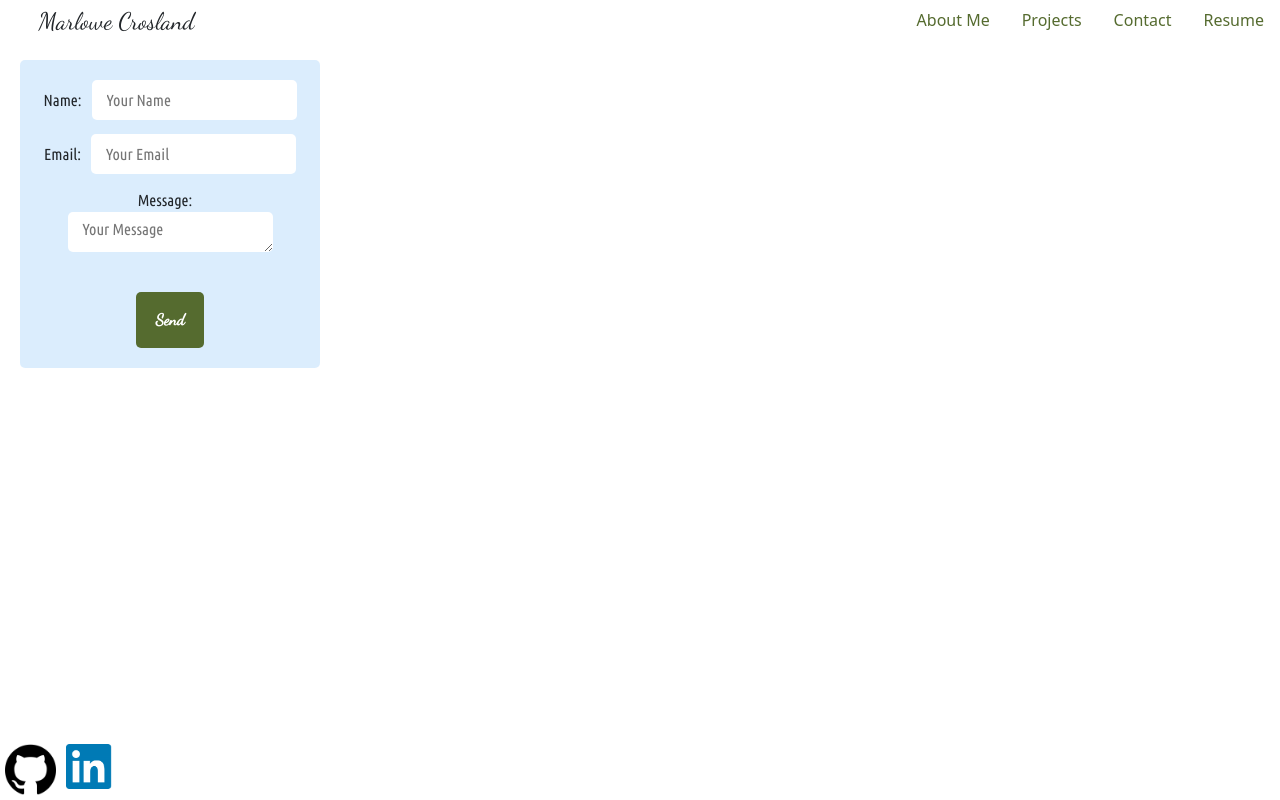
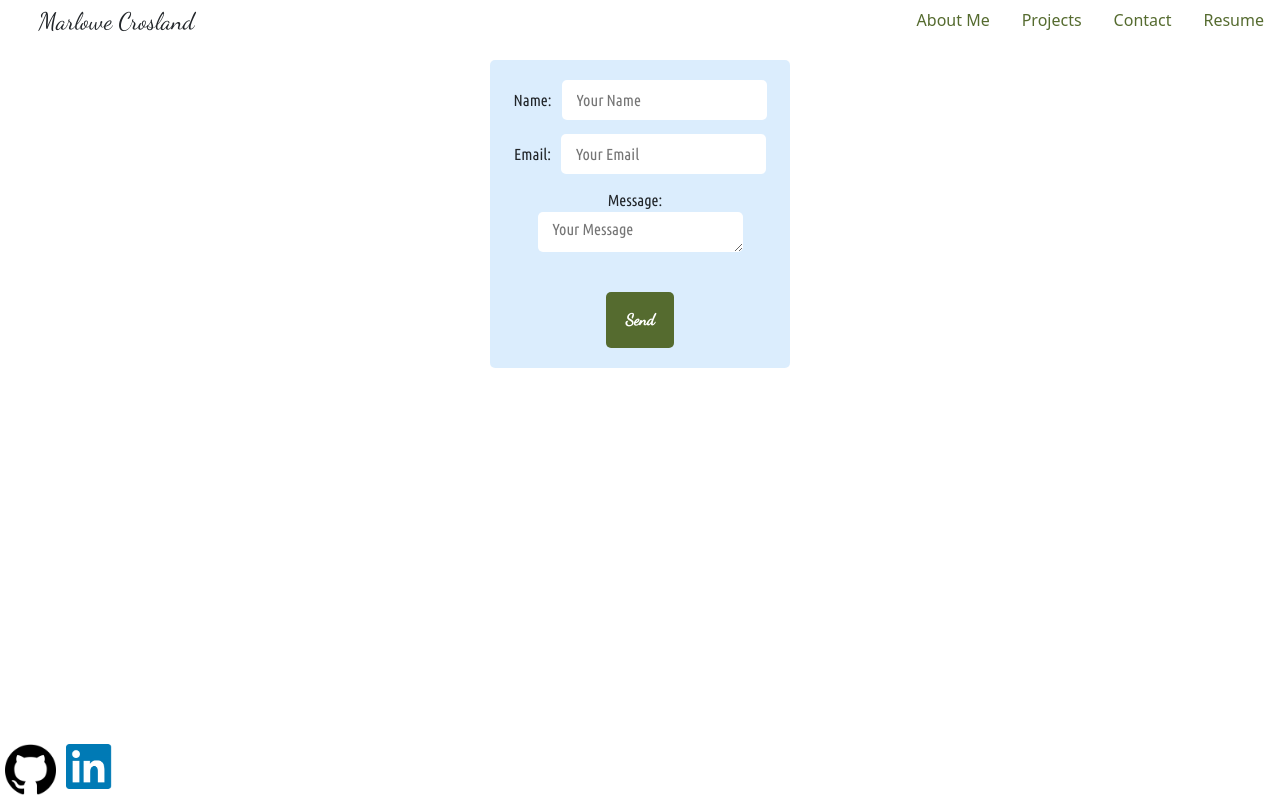
Before and after one commit to MarloweCrosland/react-portfolio, a React (Create React App) app: page / in a window 1280 px wide. Both pictures are taken after a click on the element "Contact". Built offline with nearby package versions, Linux system fonts and the light colour scheme.

Commit message:
form style fix

```diff
--- a/src/components/Contact/Contact.css
+++ b/src/components/Contact/Contact.css
@@ -2,8 +2,8 @@
     text-align: center;
     font-family: 'Ubuntu Condensed', sans-serif;
     margin-top: 20px;
-    margin-right: 20px;
-    margin-left: 20px;
+    margin-right: auto;
+    margin-left: auto;
     border-radius: 5px;
     max-width: 300px;
     padding: 20px;
```
